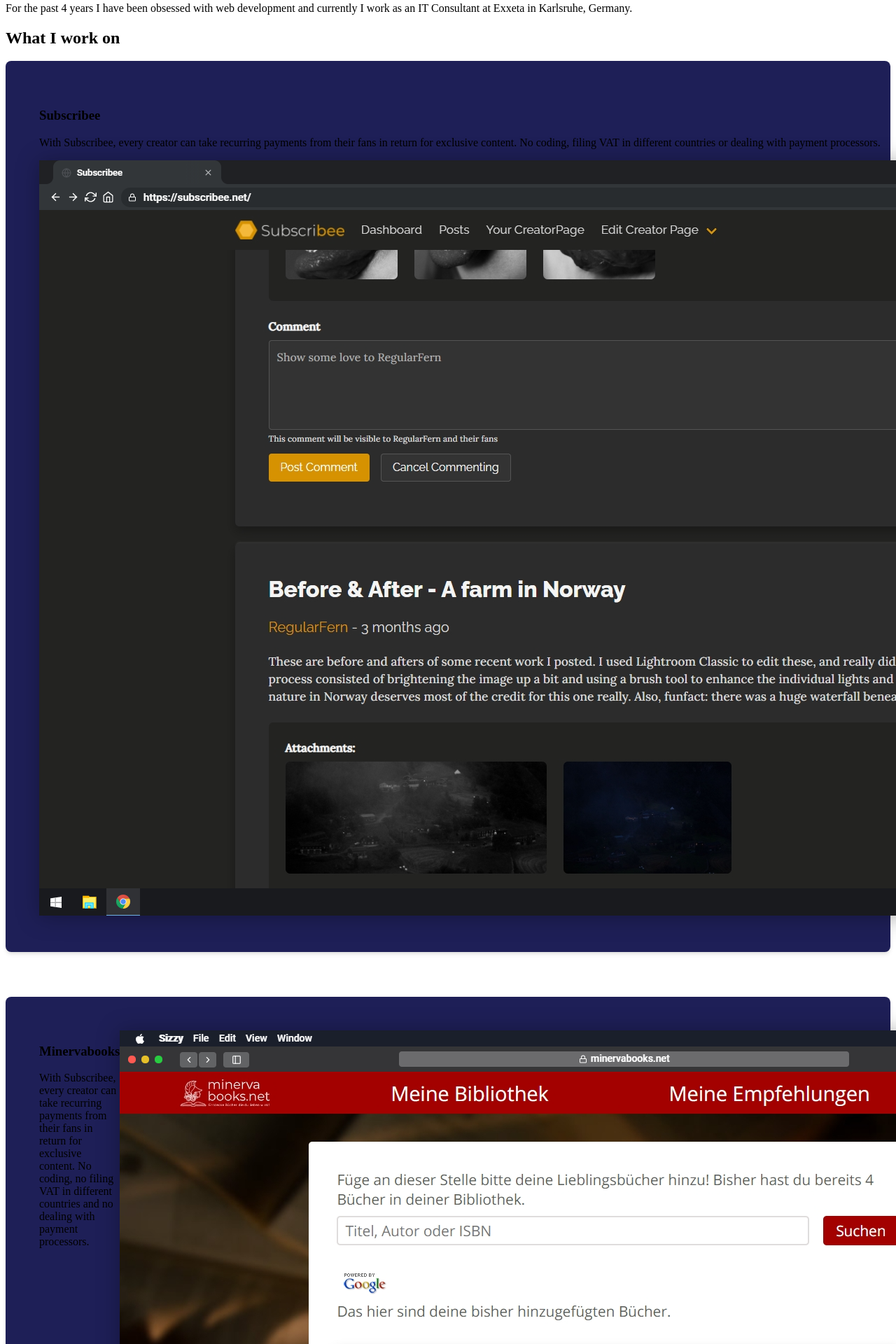
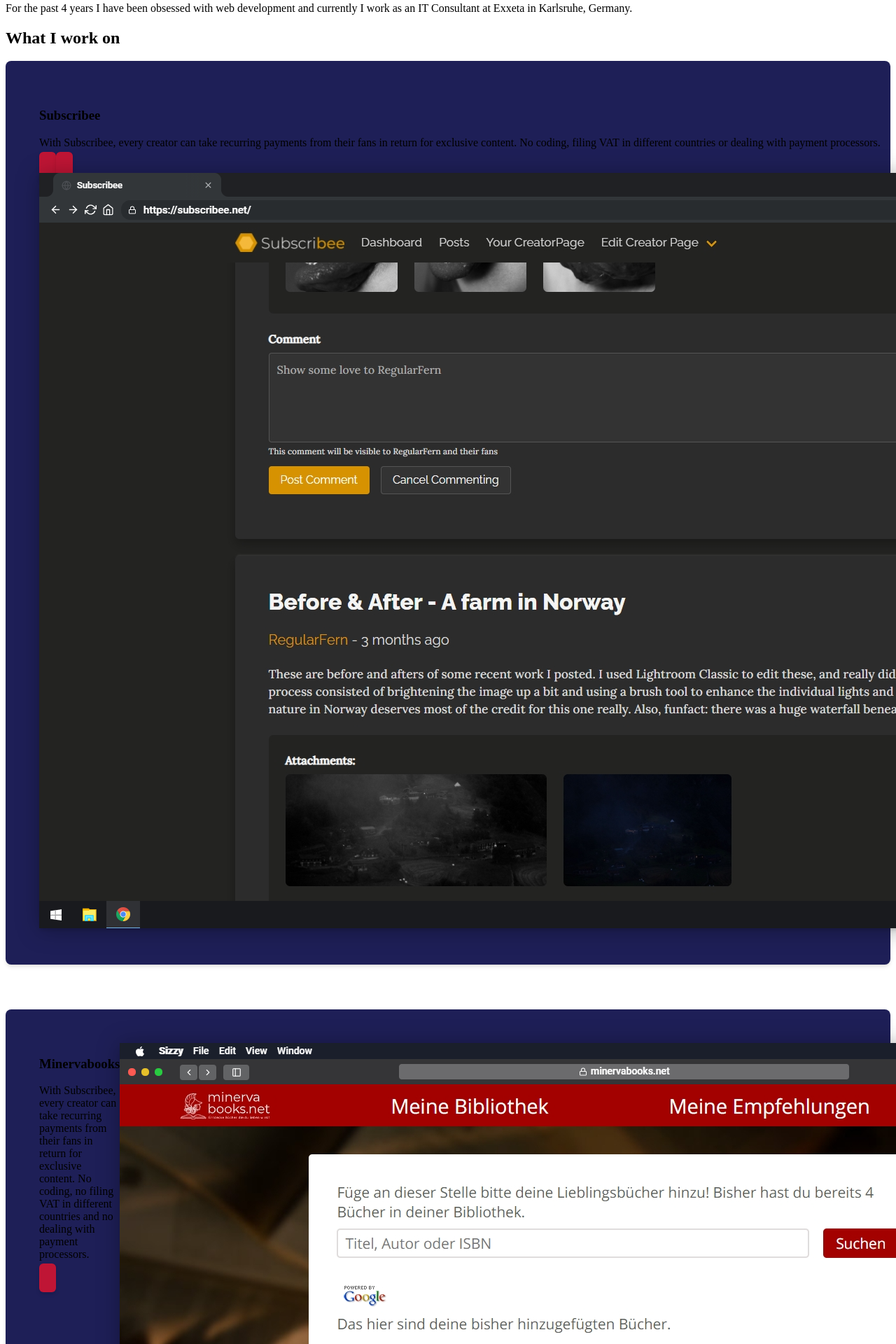
Before and after one commit to xdivby0/personal, a Next.js app: page / in a window 1280 px wide. Shown: the part 880-2800 px from the top of the page at 70% size. Built offline with nearby package versions, Linux system fonts and the light colour scheme; a web font is replaced by a local one.

Commit message:
feature: shadows and hover

```diff
--- a/pages/index.js
+++ b/pages/index.js
@@ -19,9 +19,9 @@
         <div className="bg-primary-darker pb-12">
             <div className="bg-primary-dark text-primary-white p-12 pt-24 lg:pt-12 mx-auto max-w-7xl xl:rounded-xl shadow-md">
                 <div className="relative">
-                    <div className="absolute right-1/2 transform translate-x-1/2 -top-40 lg:-top-28 xl:right-16 xl:translate-x-0 transition-all hover:-translate-y-2 duration-300">
+                    <div className="absolute right-1/2 transform translate-x-1/2 -top-40 lg:-top-28 xl:right-16 xl:translate-x-0 transition-all hover:scale-110 hover:-translate-y-2 duration-300 ease-in-out">
                         <img
-                            className="w-36 h-36 object-cover rounded-xl transition-all hover:shadow-hover shadow-md transform hover:scale-110 opacity-0 animate-appear"
+                            className="w-36 h-36 object-cover rounded-xl hoverable animate-appear opacity-0"
                             src="/portrait.png"
                             alt="Bengin Cetindere"/>
                     </div>
@@ -63,16 +63,16 @@
                             </p>
                             <div className="flex justify-evenly p-8">
                                 <a href="https://subscribee.net" target="_blank" rel="noreferrer">
-                                    <i className="fas fa-link bg-accent p-3 rounded-md text-primary-white shadow-md"/>
+                                    <i className="fas fa-link button hoverable"/>
                                 </a>
                                 <a href="https://twitter.com/subscribee_net" target="_blank" rel="noreferrer">
-                                    <i className="fab fa-twitter bg-accent p-3 rounded-md text-primary-white shadow-md"/>
+                                    <i className="fab fa-twitter button hoverable"/>
                                 </a>
                             </div>
                         </div>
-                        <img src="/subscribee_desktop.png" className="rounded-md shadow-png mt-12 flex-shrink-0 self-center"/>
+                        <img src="/subscribee_desktop.png" className="rounded-md shadow-png mt-12 flex-shrink-0 self-center hoverable hover:scale-105"/>
                     </div>
-                    <img src="/subscribee_mobile.png" className="md:w-1/3 rounded-lg shadow-png flex-shrink-0 self-center"/>
+                    <img src="/subscribee_mobile.png" className="md:w-1/3 rounded-lg shadow-png flex-shrink-0 self-center hoverable hover:scale-105"/>
                 </div>
 
                 <div className="card">
@@ -85,11 +85,11 @@
                         </p>
                         <div className="flex justify-evenly p-8">
                             <a href="https://minervabooks.net" target="_blank" rel="noreferrer">
-                                <i className="fas fa-link bg-accent p-3 rounded-md text-primary-white shadow-md"/>
+                                <i className="fas fa-link button hoverable"/>
                             </a>
                         </div>
                     </div>
-                    <img src="/minervabooks.png" className="md:w-2/3 rounded-md shadow-png flex-shrink-0 self-center"/>
+                    <img src="/minervabooks.png" className="md:w-2/3 rounded-md shadow-png flex-shrink-0 self-center hoverable hover:scale-105"/>
                 </div>
 
                 <div className="card">
@@ -101,14 +101,14 @@
                         </p>
                         <div className="flex justify-evenly p-8">
                             <a href="https://blog.cetindere.de" target="_blank" rel="noreferrer">
-                                <i className="fas fa-link bg-accent p-3 rounded-md text-primary-white shadow-md"/>
+                                <i className="fas fa-link button hoverable"/>
                             </a>
                             <a href="https://twitter.com/_divby0" target="_blank" rel="noreferrer">
-                                <i className="fab fa-twitter bg-accent p-3 rounded-md text-primary-white shadow-md"/>
+                                <i className="fab fa-twitter button hoverable"/>
                             </a>
                         </div>
                     </div>
-                    <img src="/blog.png" className="md:w-2/3 rounded-md shadow-png flex-shrink-0 self-center"/>
+                    <img src="/blog.png" className="md:w-2/3 rounded-md shadow-png flex-shrink-0 self-center hoverable hover:scale-105"/>
                 </div>
             </div>
         </div>
--- a/styles/globals.css
+++ b/styles/globals.css
@@ -8,3 +8,11 @@
 .card{
     @apply md:flex p-12 xl:rounded-lg bg-primary-dark shadow-md mb-16;
 }
+
+.hoverable{
+    @apply transition-all ease-in-out hover:shadow-hover shadow-md transform hover:scale-110 hover:-translate-y-1 duration-300;
+}
+
+.button{
+    @apply bg-accent p-3 rounded-md text-primary-white shadow-md;
+}
--- a/tailwind.config.js
+++ b/tailwind.config.js
@@ -5,6 +5,9 @@
   darkMode: false, // or 'media' or 'class'
   theme: {
     extend: {
+      transitionTimingFunction: {
+        "in-out": "cubic-bezier(.51,.01,.51,1)",
+      },
       animation: {
         appear: "appear 1s cubic-bezier(.46,.04,.22,.87) 0.25s 1 forwards",
         fadein: "fadein 0.4s ease-in-out 1",
@@ -28,7 +31,7 @@
         DEFAULT: "rgba(0, 0, 0, 0.3) 0 0.15rem 1rem",
         accent: "#e6394655 0 0.15rem 1rem",
         primary: "#6a040f44 0 0.1rem 1rem",
-        hover: "rgba(0, 0, 0, 0.35) 0 0.1rem 1.7rem",
+        hover: "rgba(0, 0, 0, 0.2) 0 0.2em 1rem",
       }
     },
     fontFamily: {
```
